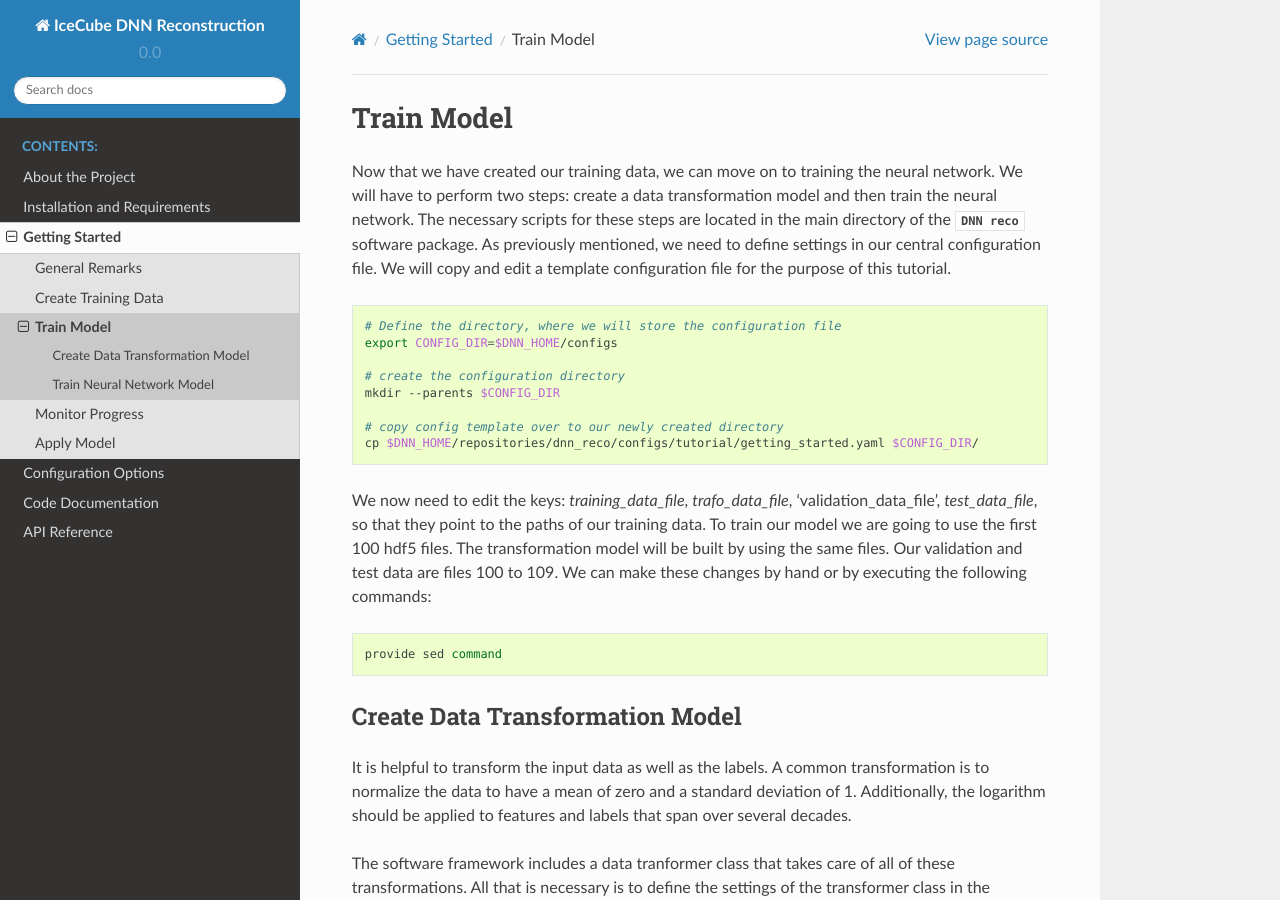
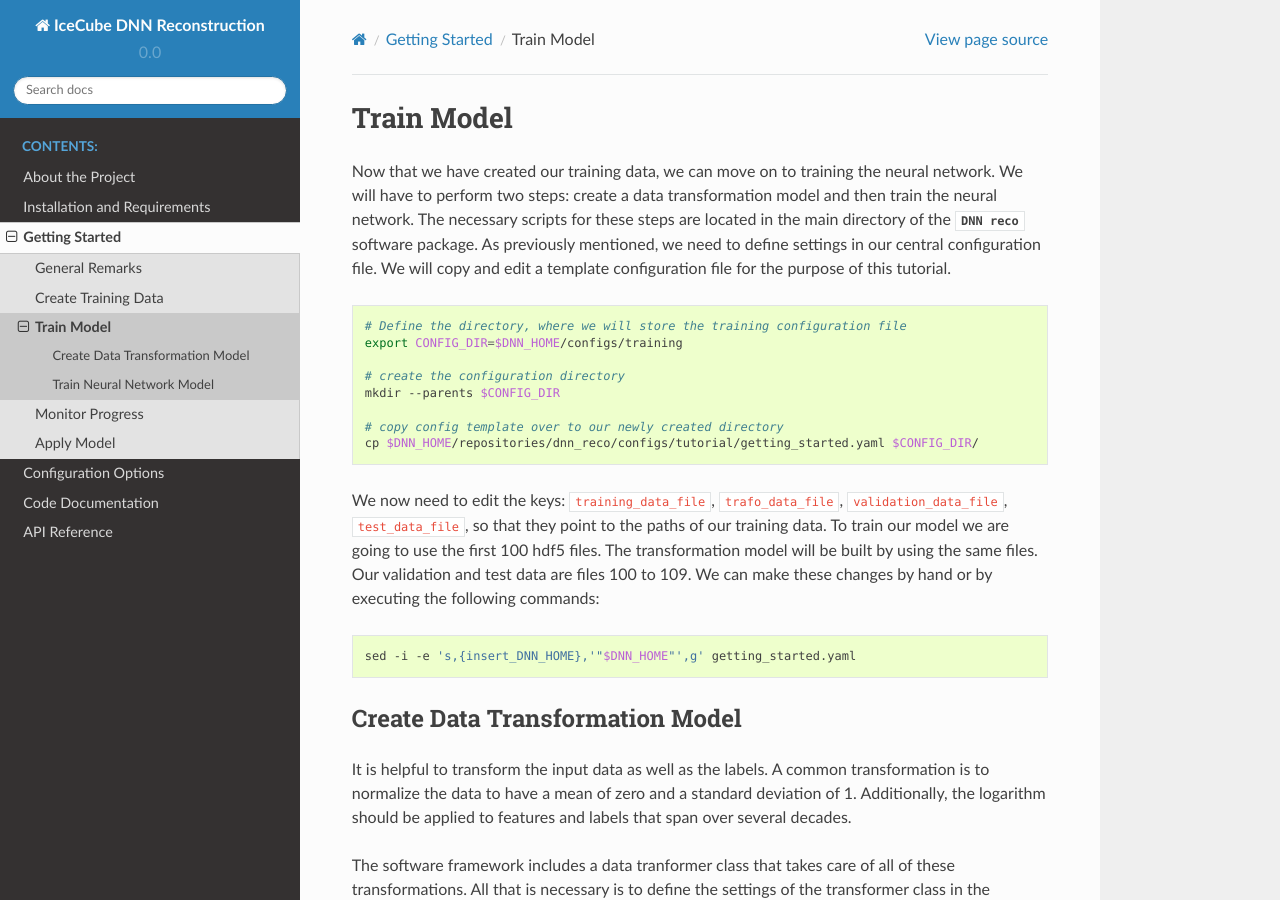
Before and after one commit to icecube/dnn_reco, a Sphinx documentation site: the page built from docs/source/pages/getting_started/02_train_model.rst, in a window 1280 px wide and 900 px high. Built offline with Sphinx 7.4.7 and the Read the Docs theme 2.0.0, drawn with Linux system fonts in a browser that asks for light colours.

Commit message:
getting started tutorial

```diff
--- a/docs/source/pages/getting_started/02_train_model.rst
+++ b/docs/source/pages/getting_started/02_train_model.rst
@@ -16,8 +16,8 @@ tutorial.
 
 .. code-block:: bash
 
-    # Define the directory, where we will store the configuration file
-    export CONFIG_DIR=$DNN_HOME/configs
+    # Define the directory, where we will store the training configuration file
+    export CONFIG_DIR=$DNN_HOME/configs/training
 
     # create the configuration directory
     mkdir --parents $CONFIG_DIR
@@ -26,7 +26,8 @@ tutorial.
     cp $DNN_HOME/repositories/dnn_reco/configs/tutorial/getting_started.yaml $CONFIG_DIR/
 
 We now need to edit the keys:
-`training_data_file`, `trafo_data_file`, 'validation_data_file', `test_data_file`,
+``training_data_file``, ``trafo_data_file``, ``validation_data_file``,
+``test_data_file``,
 so that they point to the paths of our training data.
 To train our model we are going to use the first 100 hdf5 files.
 The transformation model will be built by using the same files.
@@ -35,7 +36,7 @@ We can make these changes by hand or by executing the following commands:
 
 .. code-block:: bash
 
-    provide sed command
+    sed -i -e 's,{insert_DNN_HOME},'"$DNN_HOME"',g' getting_started.yaml
 
 
 Create Data Transformation Model
```
Also changed, not shown: 1 other file.
